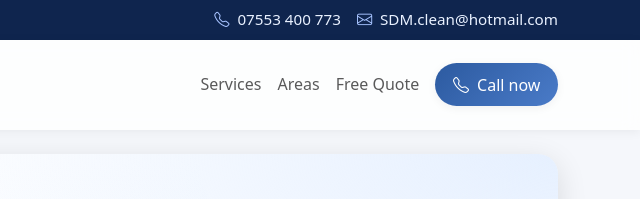
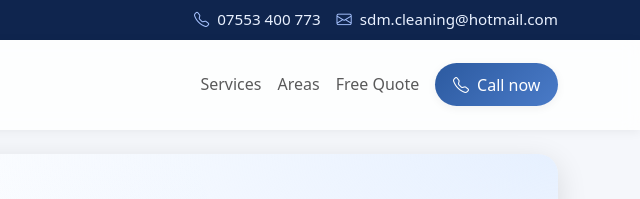
Before and after one commit to graham212/sdm-cleaning-clearance, a plain HTML site: page index.html in a window 1280 px wide. Shown: the top 199 px of the page, 640-1280 px from the left. Drawn offline with nearby package versions, Linux system fonts and the light colour scheme.

Commit message:
Update contact email to sdm.cleaning@hotmail.com

```diff
--- a/index.html
+++ b/index.html
@@ -133,7 +133,7 @@
       </div>
       <div class="d-flex align-items-center gap-3">
         <a href="tel:07553400773"><i class="bi bi-telephone me-1"></i> 07553 400 773</a>
-        <a href="mailto:SDM.clean@hotmail.com"><i class="bi bi-envelope me-1"></i> SDM.clean@hotmail.com</a>
+        <a href="mailto:sdm.cleaning@hotmail.com"><i class="bi bi-envelope me-1"></i> sdm.cleaning@hotmail.com</a>
       </div>
     </div>
   </div>
@@ -349,7 +349,7 @@
 
       <div class="card booking-card">
         <div class="card-body p-4 p-md-5">
-          <form action="mailto:SDM.clean@hotmail.com" method="POST" enctype="text/plain">
+          <form action="mailto:sdm.cleaning@hotmail.com" method="POST" enctype="text/plain">
             <div class="row g-4">
               <div class="col-md-6">
                 <label for="name" class="form-label fw-semibold">Full Name *</label>
@@ -406,7 +406,7 @@
         <p class="text-muted small mb-0">Professional cleaning and clearance services across Todmorden, Rochdale, Hebden Bridge & Rossendale</p>
         <div class="mt-3 d-flex justify-content-center gap-3">
           <a href="tel:07553400773" class="text-decoration-none"><i class="bi bi-telephone text-primary me-1"></i> 07553 400 773</a>
-          <a href="mailto:SDM.clean@hotmail.com" class="text-decoration-none"><i class="bi bi-envelope text-primary me-1"></i> SDM.clean@hotmail.com</a>
+          <a href="mailto:sdm.cleaning@hotmail.com" class="text-decoration-none"><i class="bi bi-envelope text-primary me-1"></i> sdm.cleaning@hotmail.com</a>
         </div>
       </div>
     </div>
```
